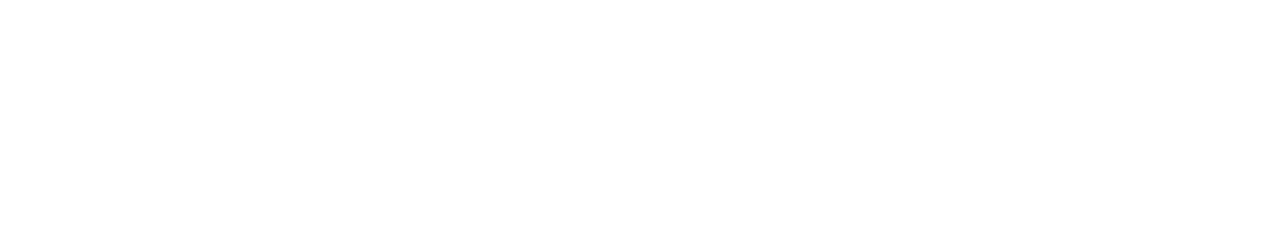
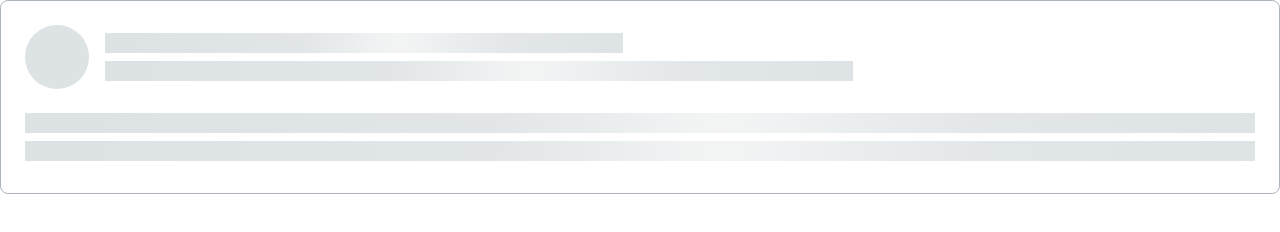
Before and after one commit to js-tasks-ru/htmlcss-20220519_ruslan-aliev-n, a website: page 04-lection2/02-skeleton/index.html in a window 1280 px wide. Drawn offline with Linux system fonts and the light colour scheme.

Commit message:
task: реализовал skeleton

```diff
--- a/04-lection2/02-skeleton/index.html
+++ b/04-lection2/02-skeleton/index.html
@@ -1,11 +1,22 @@
 <!DOCTYPE html>
-<!-- Страница со скелетоном -->
 <html lang="ru">
     <head>
         <link rel="stylesheet" href="../../assets/css/main.css">
         <link rel="stylesheet" href="./skeleton.css">
     </head>
     <body>
-
+        <div class="skeleton">
+            <div class="skeleton__header">
+                <div class="skeleton__header-column skeleton__header-column_left">
+                    <div class="skeleton__ellipse"></div>
+                </div>
+                <div class="skeleton__header-column skeleton__header-column_right">
+                    <div class="skeleton__line skeleton__line_small"></div>
+                    <div class="skeleton__line skeleton__line_medium"></div>
+                </div>
+            </div>
+            <div class="skeleton__line"></div>
+            <div class="skeleton__line"></div>
+        </div>
     </body>
 </html>
--- a/04-lection2/02-skeleton/skeleton.css
+++ b/04-lection2/02-skeleton/skeleton.css
@@ -0,0 +1,52 @@
+.skeleton {
+    padding: 24px 24px 32px;
+    border: 1px solid var(--grey-3);
+    border-radius: 8px;
+    box-sizing: border-box;
+}
+
+.skeleton__ellipse {
+    background: var(--grey-2);
+    border-radius: 50%;
+    width: 64px;
+    height: 64px;
+}
+
+.skeleton__line {
+    height: 20px;
+    background: linear-gradient(92.51deg, #DDE2E5 6.44%, #E2E6E8 38.47%, #F3F5F5 56.48%, #E3E7EA 77.5%, #DDE2E5 102.52%);
+    margin-bottom: 8px;
+}
+
+.skeleton__line:last-child {
+    margin-bottom: 0;
+}
+
+.skeleton__line_small {
+    width: 45%;
+}
+
+.skeleton__line_medium {
+    width: 65%;
+}
+
+.skeleton__header {
+    display: flex;
+    flex-direction: row;
+    flex-wrap: nowrap;
+    align-items: center;
+    margin-bottom: 24px;
+}
+
+.skeleton__header-column {
+    display: flex;
+    flex-direction: column;
+}
+
+.skeleton__header-column_left {
+    margin-right: 16px;
+}
+
+.skeleton__header-column_right {
+    flex-grow: 1;
+}
```
